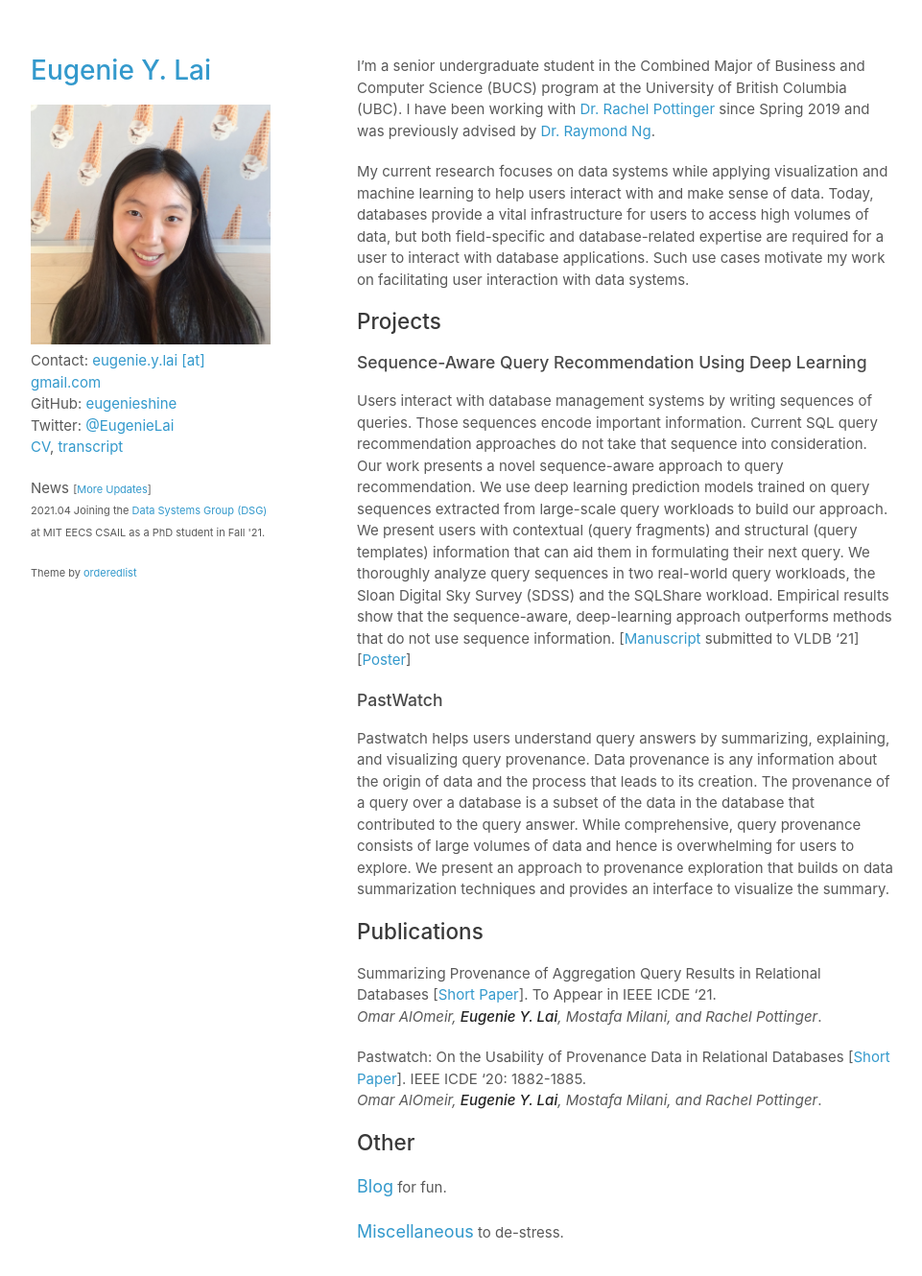
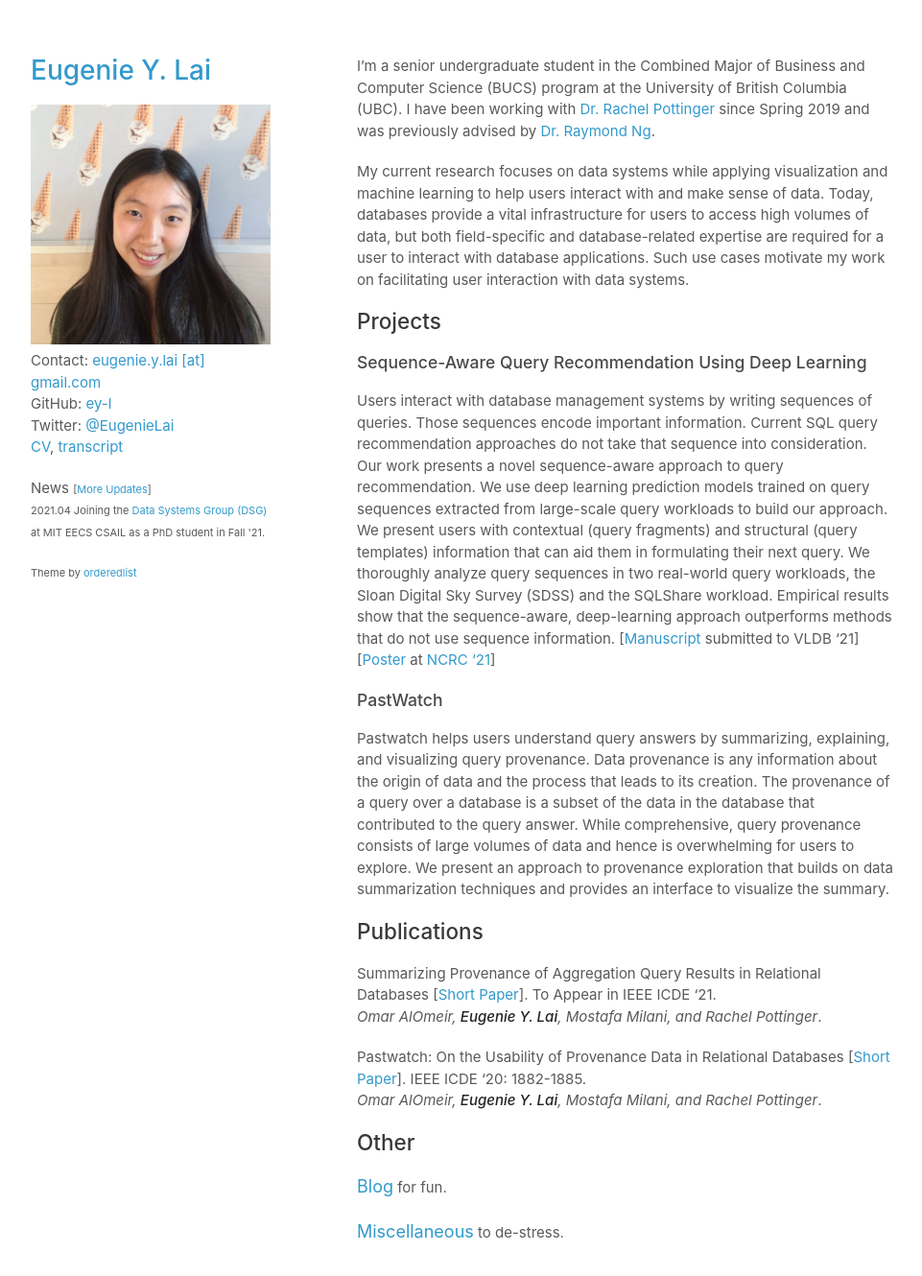
Before and after one commit to eugenielai/eugenielai.github.io, a Jekyll site: the page built from README.md, in a window 1280 px wide and 1367 px high. Shown: the top 1330 px of the window at 96% size, without its empty margins (158-1119 px from the left). Built offline with Jekyll 4.4.1, drawn with Linux system fonts in a browser that asks for light colours; our own code applies the rules of GitHub Pages for plain Markdown files; a script that is not in the unit is left out.

Commit message:
update github name

```diff
--- a/README.md
+++ b/README.md
@@ -6,7 +6,7 @@ My current research focuses on data systems while applying visualization and mac
 
 ### Sequence-Aware Query Recommendation Using Deep Learning
 
-Users interact with database management systems by writing sequences of queries. Those sequences encode important information. Current SQL query recommendation approaches do not take that sequence into consideration. Our work presents a novel sequence-aware approach to query recommendation. We use deep learning prediction models trained on query sequences extracted from large-scale query workloads to build our approach. We present users with contextual (query fragments) and structural (query templates) information that can aid them in formulating their next query. We thoroughly analyze query sequences in two real-world query workloads, the Sloan Digital Sky Survey (SDSS) and the SQLShare workload. Empirical results show that the sequence-aware, deep-learning approach outperforms methods that do not use sequence information. \[[Manuscript](/assets/manus/seq-aware-query-recommendation.pdf) submitted to VLDB '21\] \[[Poster](/assets/posters/NCRC_poster.pdf)\]
+Users interact with database management systems by writing sequences of queries. Those sequences encode important information. Current SQL query recommendation approaches do not take that sequence into consideration. Our work presents a novel sequence-aware approach to query recommendation. We use deep learning prediction models trained on query sequences extracted from large-scale query workloads to build our approach. We present users with contextual (query fragments) and structural (query templates) information that can aid them in formulating their next query. We thoroughly analyze query sequences in two real-world query workloads, the Sloan Digital Sky Survey (SDSS) and the SQLShare workload. Empirical results show that the sequence-aware, deep-learning approach outperforms methods that do not use sequence information. \[[Manuscript](/assets/manus/seq-aware-query-recommendation.pdf) submitted to VLDB '21\] \[[Poster](/assets/posters/NCRC-poster.pdf) at [NCRC '21](https://www.hcura.org/ncrc-2021)\]
 
 ### PastWatch
 
--- a/_layouts/default.html
+++ b/_layouts/default.html
@@ -22,7 +22,7 @@
         {% endif %}
 
         <p>Contact: <a href="mailto:eugenie.y.lai@gmail.com">eugenie.y.lai [at] gmail.com</a><br>
-          GitHub: <a href="https://github.com/eugenieshine">eugenieshine</a><br>
+          GitHub: <a href="https://github.com/ey-l">ey-l</a><br>
           Twitter: <a href="https://twitter.com/EugenieLai">@EugenieLai</a><br>
           <!--Instagram: <a href="https://www.instagram.com/eugeniesday/">eugeniesday</a><br>-->
           <!--Calendar: <a href="https://calendar.google.com/calendar?cid=eXVqaW5nbGFpMDcwN0BnbWFpbC5jb20">Scheduled</a><br> &mdash; -->
```
Also changed, not shown: 1 other file.
